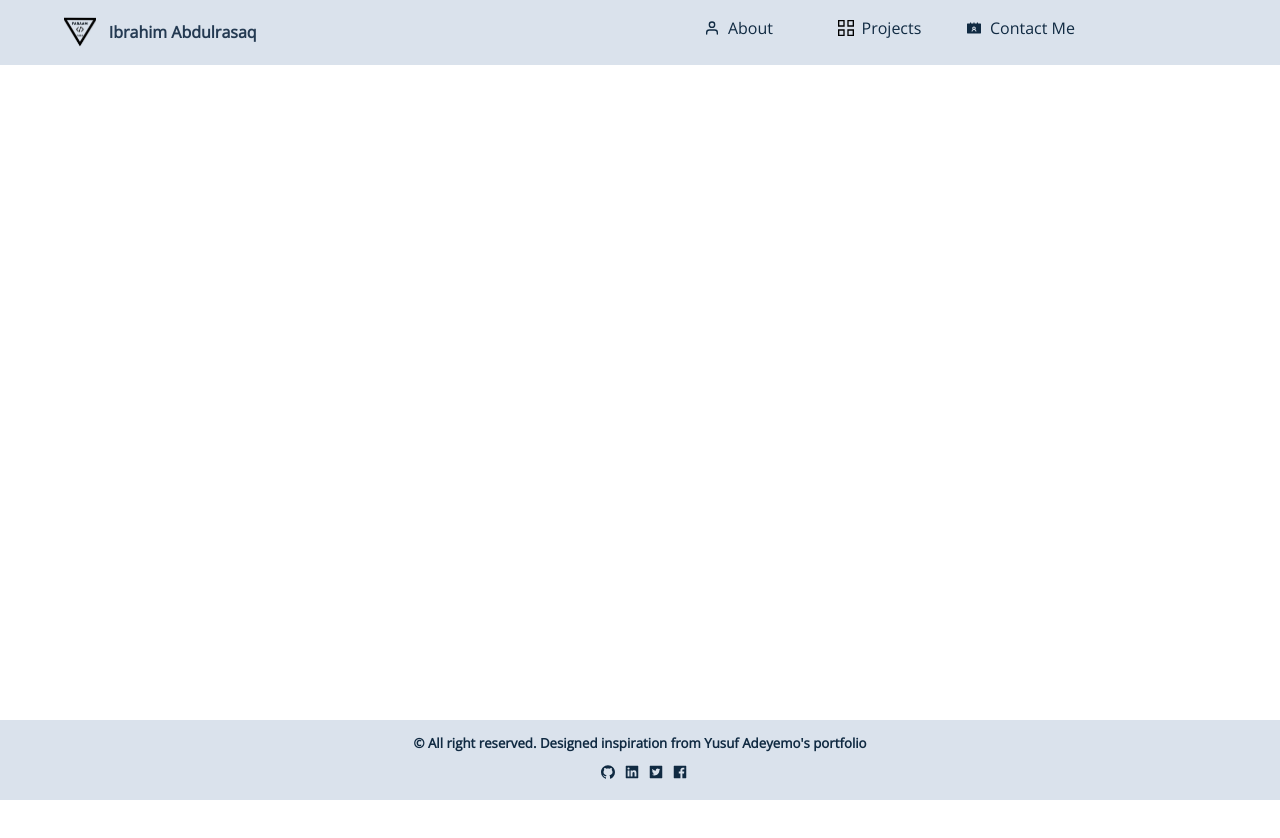
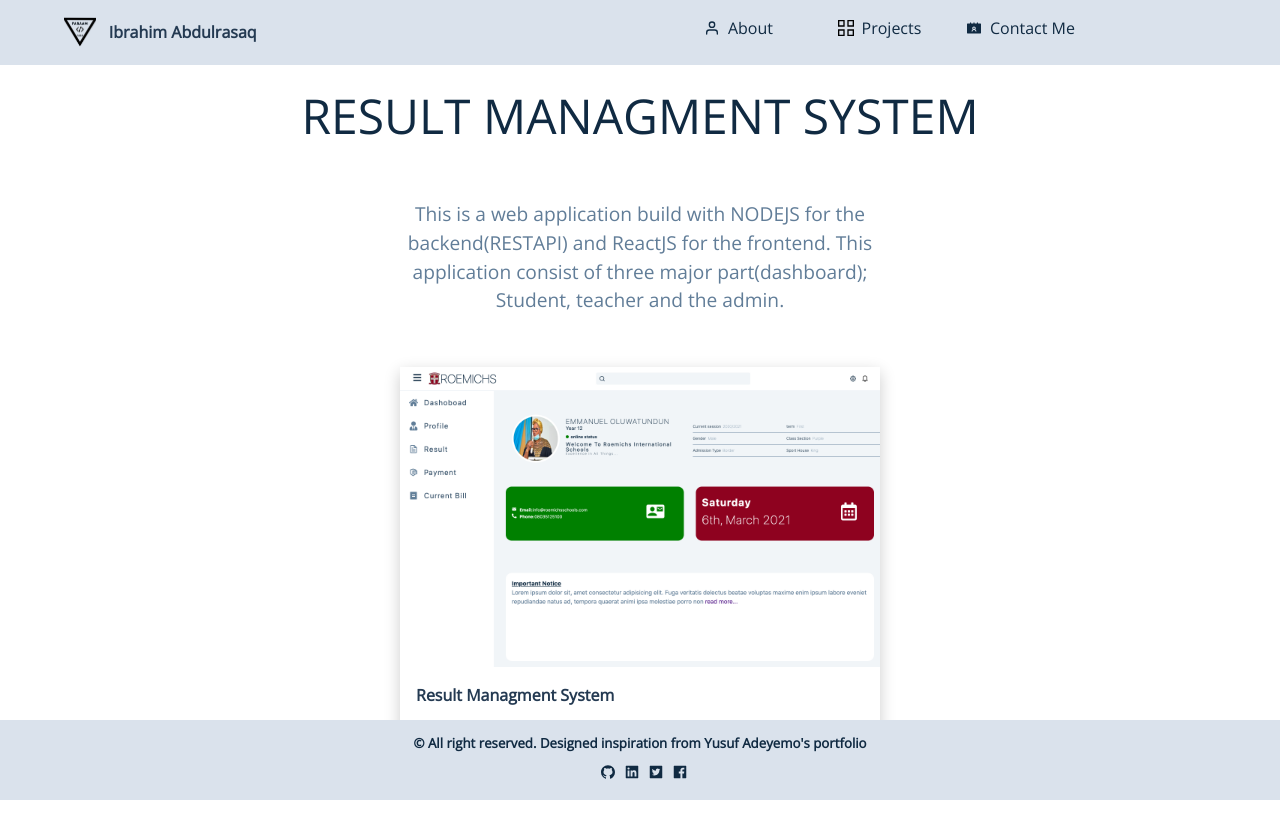
Before and after one commit to faraamcode/portfolio, a React (Create React App) app: page /project in a window 1280 px wide. Shown: the top 838 px of the page. Before the commit the page ends 800 px from the top, so only its background shows below. Built offline with nearby package versions, Linux system fonts and the light colour scheme.

Commit message:
a single project route added and side-bar refactored

```diff
--- a/src/App.css
+++ b/src/App.css
@@ -50,6 +50,7 @@ body {
   color: var(--clr-grey-1);
   line-height: 1.5;
   font-size: 0.875rem;
+  width: 100%;
   overflow-x: hidden;
   box-sizing: border-box;
 
@@ -140,7 +141,7 @@ img {
 .section-nav {
   margin: 0;
   padding: 0;
-  width: 100vw;
+  width: 100%;
   background: var(--clr-grey-9);
   border-bottom: 1px solid var(--clr-grey-9);
   position: fixed;
@@ -150,7 +151,7 @@ img {
 }
 .navbar {
   padding: 1rem 0;
-  width: 90vw;
+  width: 90%;
   margin: 0 auto;
   /* background: red; */
   display: grid;
@@ -245,12 +246,14 @@ sidebar
    row-gap: 2rem;
 
 
- }
- .sidebar-links li{
+  }
+  .sidebar-links li{
+   display: grid;
    justify-content: start;
  }
 
  .show-sidebar{
+   display: grid;
   transform: translateX(0%);
  }
 /*
@@ -401,7 +404,7 @@ ABOUT
 =================
  */
  .about-section{
-   width: 90vw;
+   width: 85%;
    height: auto;
    /* background: red; */
    margin: 0 auto;
@@ -503,7 +506,7 @@ margin-top: .7rem;
 footer{
   /* display: none; */
 
-  width: 100vw;
+  width: 100%;
   height: 5rem;
   background: var(--clr-grey-9);
   margin-top: 2rem;
@@ -531,7 +534,9 @@ PROJECTS
 ===============
 */
 
-
+.section-projects{
+  width: 85%;
+}
 .project-container{
   column-gap: 2rem;
   /* background: red; */
@@ -631,3 +636,24 @@ flex-direction: column;
 .logo-container h6, .project-link{
   color: var(--clr-grey-2);
 }
+.project-desc{
+  display: grid;
+  align-items: center;
+  justify-content: center;
+  box-shadow: none;
+  background: transparent;
+  margin: auto 3rem;
+}
+.project-desc p{
+  margin-top: 3rem;
+  font-size: 1.2rem;
+  max-width: 30rem;
+  text-align: center;
+}
+.project-one{
+  grid-template-columns: 1fr;
+}
+.single-proj{
+  max-width: 30rem;
+  max-height: 30rem;
+}
--- a/src/App.js
+++ b/src/App.js
@@ -7,6 +7,8 @@ import Contacts from './components/Contact.jsx';
 import Services from './components/Services';
 import Footer from './components/footer.jsx'
 import Projects from './components/projects'
+import Project from './components/Project.js'
+import   {AppProvivider}from './context.jsx'
 
 import {BrowserRouter as Router, Route, Switch} from 'react-router-dom';
 
@@ -14,6 +16,8 @@ function App() {
   return (
 
 <>
+<AppProvivider>
+
 <Router>
 
 <Nav/>
@@ -21,12 +25,13 @@ function App() {
 <Route path="/" exact component={Homecontent}/>
 <Route path="/about" exact component={About}/>
 <Route path="/projects" exact component={Projects}/>
+<Route path="/project" exact component={Project}/>
 <Route path="/services" exact component={Services}/>
 <Route path="/contact" exact component={Contacts}/>
-
 </Switch>
 <Footer/>
 </Router>
+</AppProvivider>
 </>
   );
 }
--- a/src/components/Navbar.js
+++ b/src/components/Navbar.js
@@ -49,14 +49,14 @@ const closeSidebar = ()=>{
         <FaTimes className="close-btn" onClick={closeSidebar}/>
 
     <ul className="sidebar-links">
-      <Link to="/about" >
-      <li className=""><FiUser className="navbar-icon"/>about</li>
+      <Link to="/about" onClick={closeSidebar} >
+      <li className=""><FiUser className="navbar-icon" />about</li>
       </Link>
-      <Link to="/" className="link-route">
-      <li className="link"> <GrProjects className="navbar-icon"/>projects</li>
+      <Link to="/projects" className="link-route" onClick={closeSidebar}>
+      <li className="link"> <GrProjects className="navbar-icon" />projects</li>
       </Link>
-      <Link to="/" className="link-route">
-      <li className=""><AiFillContacts className="navbar-icon"/>contact me</li>
+      <Link to="/contact" className="link-route" onClick={closeSidebar}>
+      <li className=""><AiFillContacts className="navbar-icon" />contact me</li>
       </Link>
      </ul>
     </div>
--- a/src/components/Project.js
+++ b/src/components/Project.js
@@ -1,37 +1,49 @@
-import {projects} from './info'
-function Projects(){
+import {useState, useEffect} from 'react';
+import axios from 'react'
+import {FaPhp, FaReact, FaNodeJs, FaHtml5, FaCss3, FaGithub, FaLink} from 'react-icons/fa';
+import {SiJavascript} from 'react-icons/si'
+import {Link} from "react-router-dom"
+import {useGlobalContext} from "../context.jsx"
+import {project} from './info'
 
+
+
+function Project(){
+  const  {projectId, handleProject} = useGlobalContext()
+  const {project_url, name, img,github,stack, description,} = project.filter((item)=> item.id === projectId)[0]
+console.log(project_url, img,stack);
   return (
-   <section className="section-projects">
-      <div className="project-section-title">
-        <div className="section-title project-title">
-          <h3>all projects</h3>
-          <div className="underline"></div>
-        </div>
-        <div className="filer-form">
-         <h5>Filter by</h5>
-         <select name="course" id="">
-          <option value="ALL">ALL</option>
-          <option value="HTMLCSS">HTML & CSS</option>
-          <option value="JAVASCRIPT">JAVASCRIPT</option>
-          <option value="PHP">PHP</option>
-          <option value="NODEJS">NODE JS</option>
-         </select>
-        </div>
-      </div>
-      <div className="project-card-container">
-       {projects.map((project, index)=>{
-            return(
+   <section className="about-section">
+     <div className="section-title">
+       {name}
+     </div>
+    <div className="section-container project-container project-one">
+       <div className="single-project project-desc">
+          <p>{description}</p>
+       </div>
+       <div className="single-project single-proj">
 
-       <article className="single-project" key={index}>
-        <h1>{project.title}</h1>
-       </article>
-            )
-       })
-       }
-      </div>
+           <div className="img-container">
+            <img src={img} alt={name}/>
+           </div>
+           <h5>
+              <a target="_blank" className="project-link" href={github}>{name}</a></h5>
+           <div className="other-info">
+               <div className="stack-dettails">
+                {stack.map(item=> item)}
+               </div>
+               <div className="project-links">
+               <a target="_blank" className="project-link" href={github}>
+
+               <FaGithub className="project-icon"/> <FaLink className="project-icon"/>
+                            </a>
+               </div>
+           </div>
+       </div>
+
+    </div>
    </section>
   );
  }
 
- export default Projects;
+ export default Project;
--- a/src/components/info.js
+++ b/src/components/info.js
@@ -1,5 +1,5 @@
+import {FaPhp, FaReact, FaNodeJs, FaHtml5, FaCss3, FaGithub, FaLink} from 'react-icons/fa';
 export const info = 'Innovative tech mind with  years of experience working as a computer programmer. Capable of working with a variety of technology and software solutions,and managing databases.Valuable team member who has experience diagnosing problems and developing solutions.';
-
 export const projects = [
  {
   id: 1,
@@ -34,3 +34,53 @@ export const projects = [
   technologies: ['html', 'css', 'javascript']
  }
 ]
+export const project = [
+{
+    id : 1,
+    name: "result managment system",
+    description: "This is a web application build with NODEJS for the backend(RESTAPI) and ReactJS for the frontend. This application consist of three major part(dashboard); Student, teacher and the admin.",
+    img: "/projects/result.png",
+    project_url : "https://github.com/faraamcode/management_system",
+    github : "https://github.com/faraamcode/management_system",
+    stack: [
+        <FaNodeJs className="stack-icon"/>,
+        <FaReact className="stack-icon"/>
+    ]
+},
+{
+    id : 2,
+    name: "Computer Based System(CBT)",
+    description: "This is a web application build with PHP, Vanilla Javascript and other technologies. The application is to allow teachers to set and store examination questions for student assesment.   ",
+    img: "/projects/cbt.png",
+    project_url : "https://github.com/faraamcode/cbt",
+    github : "https://github.com/faraamcode/cbt",
+    stack: [
+        <FaPhp className="stack-icon"/>,
+        <FaHtml5 className="stack-icon"/>
+    ]
+},
+{
+    id : 3,
+    name: "Online School",
+    img: "/projects/onlineschool.png",
+    description: "This is a single web application written with PHP, Vanilla Javascript, CSS and other technologies like boostrap. This application allow students and teachers to have a conventional class experience with embeded live video conference, chat, submition and taking of class notes, assignment and class excercises.",
+    project_url : "https://roemichsschools.online",
+    github : "https://roemichsschools.online",
+    stack: [
+        <FaPhp className="stack-icon"/>,
+        <FaNodeJs className="stack-icon"/>
+    ]
+},
+{
+    id : 4,
+    name: "Portfolio",
+    img: "/projects/portfolio.png",
+    description: "This is my personal portfolio site built with REACTJS and HTML/CSS. This allow the user to present information to the world and get instant feedback. ",
+    project_url : "https://github.com/faraamcode/portfolio",
+    github : "https://github.com/faraamcode/portfolio",
+    stack: [
+        <FaHtml5 className="stack-icon"/>,
+        <FaReact className="stack-icon"/>
+    ]
+}
+]
--- a/src/components/projects.jsx
+++ b/src/components/projects.jsx
@@ -2,10 +2,13 @@ import {useState, useEffect} from 'react';
 import axios from 'react'
 import {FaPhp, FaReact, FaNodeJs, FaHtml5, FaCss3, FaGithub, FaLink} from 'react-icons/fa';
 import {SiJavascript} from 'react-icons/si'
-
- function Projects(){
+import {Link} from "react-router-dom"
+import {useGlobalContext} from "../context.jsx"
 
 
+function Projects(){
+const  {projectId, handleProject} = useGlobalContext()
+console.log(projectId);
   return (
    <section className="about-section">
      <div className="section-title">
@@ -13,12 +16,14 @@ import {SiJavascript} from 'react-icons/si'
      </div>
     <div className="section-container project-container">
        <div className="single-project">
+       <Link to="/project" onClick={()=>handleProject(1)}>
            <div className="img-container">
             <img src="/projects/result.png" alt=""/>
            </div>
+        </Link>
            <h5>
               <a target="_blank" className="project-link" href="https://github.com/faraamcode/management_system">
-       result managment system            </a></h5>
+        result managment system            </a></h5>
            <div className="other-info">
                <div className="stack-dettails">
                 <FaNodeJs className="stack-icon"/> <FaReact className="stack-icon"/>
@@ -32,9 +37,11 @@ import {SiJavascript} from 'react-icons/si'
            </div>
        </div>
        <div className="single-project">
+           <Link to="/project" onClick={()=>handleProject(2)}>
            <div className="img-container">
             <img src="/projects/cbt.png" alt=""/>
            </div>
+           </Link>
            <h5>
            <a target="_blank" className="project-link" href="https://github.com/faraamcode/cbt">computer based test system(CBT)          </a></h5>
            <div className="other-info">
@@ -50,9 +57,11 @@ import {SiJavascript} from 'react-icons/si'
            </div>
        </div>
        <div className="single-project">
+       <Link to="/project" onClick={()=>handleProject(3)}>
            <div className="img-container">
             <img src="/projects/onlineschool.png" alt=""/>
            </div>
+        </Link>
            <h5>
            <a target="_blank" className="project-link" href="https://roemichsschools.online">online school          </a></h5>
            <div className="other-info">
@@ -68,9 +77,11 @@ import {SiJavascript} from 'react-icons/si'
            </div>
        </div>
        <div className="single-project">
+           <Link to="/project" onClick={()=>handleProject(4)}>
            <div className="img-container">
             <img src="/projects/portfolio.png" alt=""/>
            </div>
+           </Link>
            <h5>
            <a target="_blank" className="project-link" href="https://github.com/faraamcode/cbt">portfolio          </a></h5>
 
--- /dev/null
+++ b/src/context.jsx
@@ -0,0 +1,19 @@
+import React, { useState, useContext } from "react"
+
+const Appcontext = React.createContext()
+const AppProvivider = ({children})=>{
+
+    const [projectId, setProjectId ]= useState(1)
+    const handleProject = (id)=>{
+        return setProjectId(id)
+    }
+    return(
+       <Appcontext.Provider value= { {projectId, handleProject}}>
+         {children}
+       </Appcontext.Provider>
+    )
+}
+export const useGlobalContext = ()=>{
+    return useContext(Appcontext)
+}
+export {AppProvivider, Appcontext}
```
Also changed, not shown: src/function Contact(){.js (added, +10 -0 lines), 2 other files (tests, documents, lock files or other folders).
